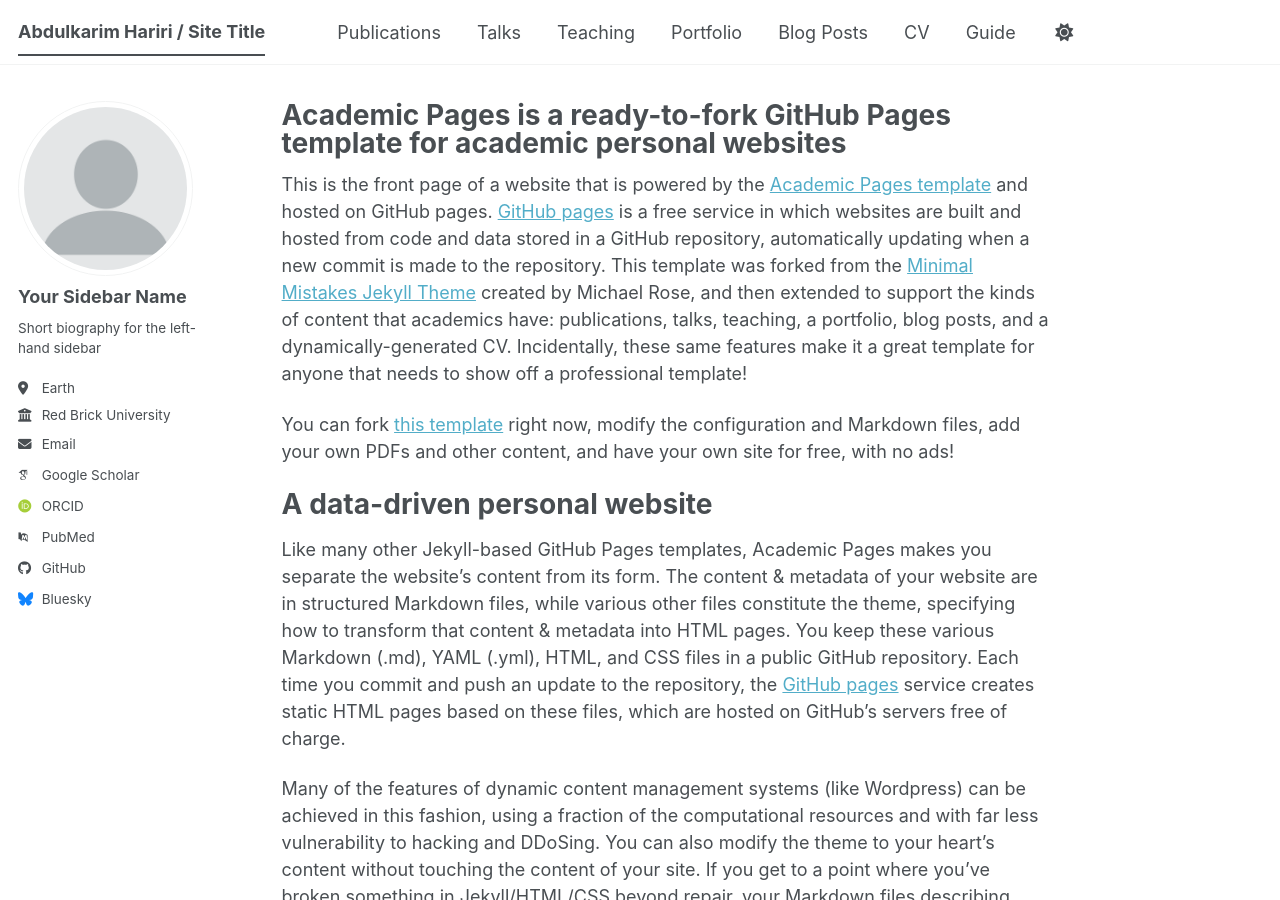
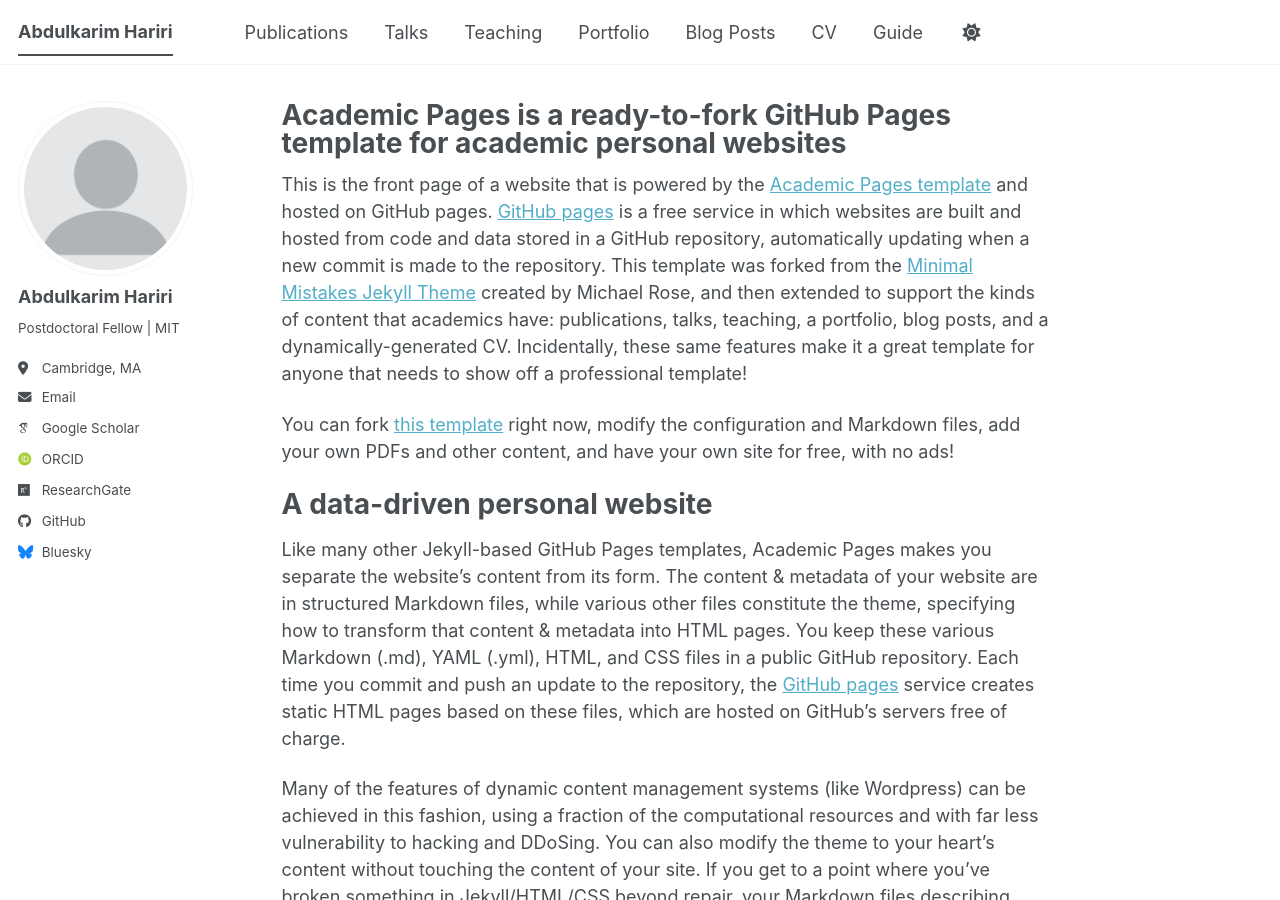
Before and after one commit to KareemHariri/KareemHariri.github.io, a Jekyll site: the page built from _pages/about.md, in a window 1280 px wide and 900 px high. Built offline with Jekyll 4.4.1, drawn with Linux system fonts in a browser that asks for light colours; some web fonts are replaced; a script bundle is joined from its source files by our own code; library files that are not in the unit come from our copies.

Commit message:
Update _config.yml

```diff
--- a/_config.yml
+++ b/_config.yml
@@ -9,7 +9,7 @@
 # Basic Site Settings
 locale                   : "en-US"
 site_theme               : "default" # The available themes options are "default", "air", "sunrise", "mint", "dirt" and "contrast"
-title                    : "Abdulkarim Hariri / Site Title"
+title                    : "Abdulkarim Hariri"
 title_separator          : "-"
 name                     : &name "Abdulkarim Hariri"
 description              : &description "Your Name's academic portfolio"   # Update this with a general description of your site, this is the default if not overridden by a page
@@ -24,25 +24,25 @@
 author:
   # Biographic information
   avatar           : "profile.png"
-  name             : "Your Sidebar Name"
+  name             : "Abdulkarim Hariri"
   pronouns         : # example: "she/her"
-  bio              : "Short biography for the left-hand sidebar"
-  location         : "Earth"
-  employer         : "Red Brick University"
-  uri              : # URL
-  email            : "none@example.org"
+  bio              : "Postdoctoral Fellow | MIT"
+  location         : "Cambridge, MA"
+  #employer         : "Red Brick University"
+  uri              : #
+  email            : "hariri@mit.edu"
 
   # Academic websites
   academia         : # URL
   arxiv            : # URL - Update with the correct link to your profile
-  googlescholar    : "https://scholar.google.com/citations?user=PS_CX0AAAAAJ"
+  googlescholar    : "https://scholar.google.com/citations?user=vsb2i7oAAAAJ&hl=en"
   inspire-hep      : # URL
   impactstory      : # URL
-  orcid            : "https://orcid.org/yourorcidurl"
+  orcid            : "https://orcid.org/0009-0006-8654-4616"
   semantic         : # URL
   ssrn             : # URL
-  pubmed           : "https://www.ncbi.nlm.nih.gov/pubmed/?term=john+snow"
-  researchgate     : # URL
+  pubmed           : #
+  researchgate     : "https://www.researchgate.net/profile/Abdulkarim-Hariri"
   scopus           : # URL
   zotero           : # URL
 
```
